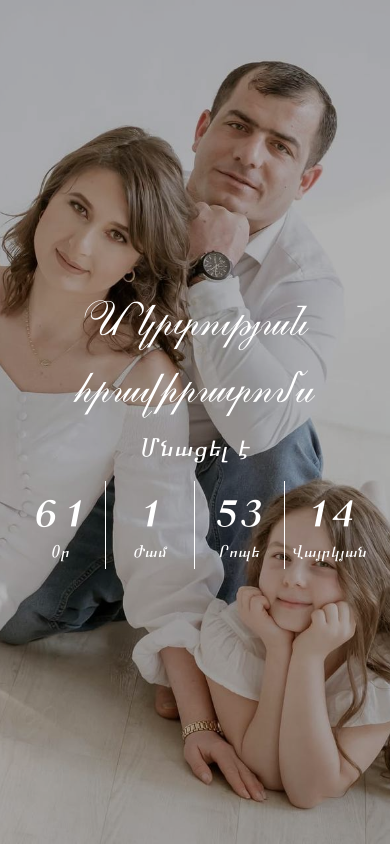
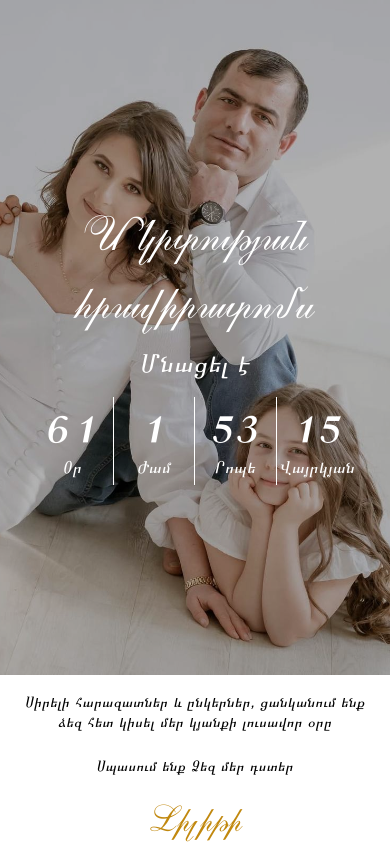
Before and after one commit to Hakob033/-aptism, a Next.js app: page / in a window 390 px wide. Shown: the top 846 px of the page. Built offline with nearby package versions, Linux system fonts and the light colour scheme.

Commit message:
change header stiles

```diff
--- a/src/components/header.tsx
+++ b/src/components/header.tsx
@@ -4,13 +4,13 @@ import Timer from "./timer";
 const Header = () => {
   return (
     <div
-      className="h-screen bg-fixed bg-center bg-cover relative"
+      className="h-[80vh] sm:h-screen bg-fixed bg-cover bg-center relative"
       style={{
         backgroundImage: 'url("/images/main-image.jpg")',
       }}
     >
-      <div className="absolute inset-0 bg-black/30 brightness-75 z-0"></div>
-      <div className="relative z-10 flex justify-center items-center h-full">
+      <div className="absolute inset-0 bg-black/30 brightness-75 z-0" />
+      <div className="relative z-10 flex justify-center items-center h-full px-4 sm:px-6">
         <Timer />
       </div>
     </div>
```
